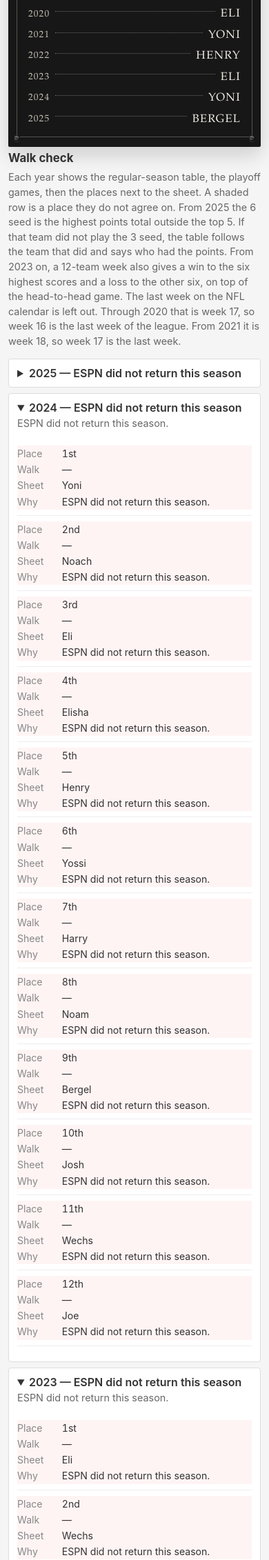
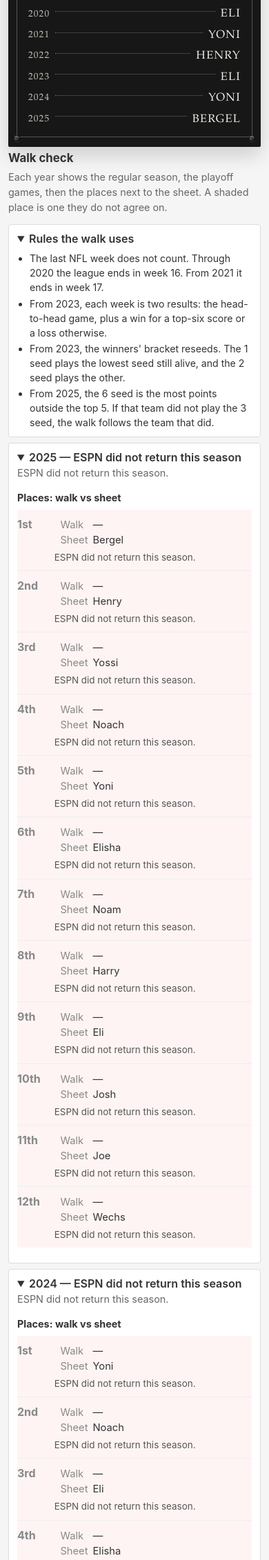
Before and after one commit to ewint814/ESPN_fantasy_football_live_standings, a Flask app: page /history in a window 390 px wide, after a click on "Rules the walk uses". Shown: the part 511-2773 px from the top of the page at 69% size. Run offline with Flask 3, Linux system fonts and the light colour scheme.

Commit message:
Reseed the winners' bracket from 2023 and make the walk check readable on a phone.
After the first playoff week, the 1 seed plays the lowest seed still alive and the 2 seed plays the other. 2025 only fits that bracket, and 2022 only fits the fixed one.

On a phone the tables become lists: a seed and team per line, games as two-line scoreboards with the winner in bold, and places that only spell out walk and sheet when they differ.

Co-authored-by: Eliav Winton <ewint814@users.noreply.github.com>

```diff
--- a/templates/history.html
+++ b/templates/history.html
@@ -280,54 +280,131 @@
             font-variant-numeric: tabular-nums;
         }
 
+        .debug .phone-list {
+            display: none;
+            list-style: none;
+            margin: 6px 0 14px;
+            padding: 0;
+            font-size: 1em;
+        }
+
+        .debug .phone-list li {
+            margin: 0;
+            padding: 9px 0;
+            border-bottom: 1px solid #eee;
+        }
+
+        .debug .phone-list li:last-child {
+            border-bottom: 0;
+        }
+
+        .phone-head {
+            display: flex;
+            align-items: baseline;
+            gap: 10px;
+        }
+
+        .phone-seed {
+            flex: 0 0 auto;
+            min-width: 1.6em;
+            text-align: center;
+            font-weight: 700;
+            font-size: 1.05em;
+            font-variant-numeric: tabular-nums;
+        }
+
+        .phone-seed.out {
+            color: #bbb;
+            font-weight: 500;
+        }
+
+        .phone-name {
+            font-weight: 600;
+            font-size: 1em;
+        }
+
+        .phone-sub {
+            color: #666;
+            font-size: 0.86em;
+            margin: 2px 0 0 calc(1.6em + 10px);
+            font-variant-numeric: tabular-nums;
+        }
+
+        .phone-note {
+            color: #8a5a00;
+            font-size: 0.84em;
+            margin: 3px 0 0 calc(1.6em + 10px);
+        }
+
+        .phone-game {
+            display: grid;
+            grid-template-columns: 1fr auto;
+            gap: 3px 12px;
+            font-size: 0.95em;
+        }
+
+        .phone-game .score {
+            text-align: right;
+            font-variant-numeric: tabular-nums;
+            white-space: nowrap;
+        }
+
+        .phone-game .won {
+            font-weight: 700;
+        }
+
+        .phone-game .lost {
+            color: #777;
+        }
+
+        .phone-place.diff {
+            background: #fff4f4;
+            margin: 0 -12px;
+            padding-left: 12px;
+            padding-right: 12px;
+        }
+
+        .phone-place .phone-head {
+            gap: 8px;
+        }
+
+        .phone-place .place {
+            flex: 0 0 3.4em;
+            font-weight: 700;
+        }
+
+        .phone-place .pair {
+            font-size: 0.92em;
+        }
+
+        .phone-place .k {
+            color: #888;
+            display: inline-block;
+            min-width: 3.2em;
+        }
+
+        .phone-place .why {
+            color: #555;
+            font-size: 0.84em;
+            margin: 4px 0 0 calc(3.4em + 8px);
+        }
+
+        .match {
+            color: #2e7d32;
+            font-size: 0.84em;
+        }
+
         @media (max-width: 640px) {
-            .check-table {
-                min-width: 0;
-            }
-
-            .check-table thead {
+            .table-wrap {
                 display: none;
             }
 
-            .check-table tr {
+            .debug .phone-list {
                 display: block;
-                padding: 8px 0;
-                border-bottom: 1px solid #eee;
             }
 
-            .check-table td {
-                display: block;
-                border: 0;
-                padding: 1px 0;
-            }
-
-            .check-table td[data-label]::before {
-                content: attr(data-label);
-                color: #888;
-                display: inline-block;
-                min-width: 4.6em;
-            }
-
-            .check-table td[data-label="Note"]:empty,
-            .check-table td[data-label="Why"]:empty {
-                display: none;
-            }
-
-            .check-table tr.game {
-                display: flex;
-                flex-wrap: wrap;
-                gap: 0.2em 0.55em;
-                align-items: baseline;
-            }
-
-            .check-table tr.game td {
-                display: inline;
-                width: auto;
-                padding: 0;
-            }
-
-            .check-table tr.game td::before {
-                content: none;
+            .week-label {
+                margin-top: 14px;
             }
         }
 
@@ -497,12 +574,34 @@
 
         <section class="debug" aria-label="Walk check">
             <h2>Walk check</h2>
-            <p class="note">Each year shows the regular-season table, the playoff games, then the places next to the sheet. A shaded row is a place they do not agree on. From 2025 the 6 seed is the highest points total outside the top 5. If that team did not play the 3 seed, the table follows the team that did and says who had the points. From 2023 on, a 12-team week also gives a win to the six highest scores and a loss to the other six, on top of the head-to-head game. The last week on the NFL calendar is left out. Through 2020 that is week 17, so week 16 is the last week of the league. From 2021 it is week 18, so week 17 is the last week.</p>
+            <p class="note">Each year shows the regular season, the playoff games, then the places next to the sheet. A shaded place is one they do not agree on.</p>
+            <details class="rules">
+                <summary>Rules the walk uses</summary>
+                <ul>
+                    <li>The last NFL week does not count. Through 2020 the league ends in week 16. From 2021 it ends in week 17.</li>
+                    <li>From 2023, each week is two results: the head-to-head game, plus a win for a top-six score or a loss otherwise.</li>
+                    <li>From 2023, the winners' bracket reseeds. The 1 seed plays the lowest seed still alive, and the 2 seed plays the other.</li>
+                    <li>From 2025, the 6 seed is the most points outside the top 5. If that team did not play the 3 seed, the walk follows the team that did.</li>
+                </ul>
+            </details>
             {% for check in checks or [] %}
             <details{% if check.differs %} open{% endif %}>
                 <summary>{{ check.summary }}</summary>
                 <p class="note walk-line">{{ check.walk_line }}</p>
                 {% if check.seeds %}
+                <p class="week-label">Regular season</p>
+                <ul class="phone-list">
+                    {% for seed in check.seeds %}
+                    <li>
+                        <div class="phone-head">
+                            <span class="phone-seed{% if seed.seed == '—' %} out{% endif %}">{{ seed.seed }}</span>
+                            <span class="phone-name">{{ seed.who }}</span>
+                        </div>
+                        <div class="phone-sub">{{ seed.record }} · {{ seed.points }} pts · #{{ seed.rank }} by record</div>
+                        {% if seed.note %}<div class="phone-note">{{ seed.note }}</div>{% endif %}
+                    </li>
+                    {% endfor %}
+                </ul>
                 <div class="table-wrap">
                     <table class="check-table">
                         <thead>
@@ -532,6 +631,16 @@
                 {% endif %}
                 {% for week in check.weeks %}
                 <p class="week-label">{{ week.label }}</p>
+                <ul class="phone-list">
+                    {% for game in week.games %}
+                    <li class="phone-game">
+                        <span class="{% if game.winner == 'home' %}won{% elif game.winner == 'away' %}lost{% endif %}">{{ game.home }}</span>
+                        <span class="score {% if game.winner == 'home' %}won{% elif game.winner == 'away' %}lost{% endif %}">{{ game.home_score }}</span>
+                        <span class="{% if game.winner == 'away' %}won{% elif game.winner == 'home' %}lost{% endif %}">{{ game.away }}</span>
+                        <span class="score {% if game.winner == 'away' %}won{% elif game.winner == 'home' %}lost{% endif %}">{{ game.away_score }}</span>
+                    </li>
+                    {% endfor %}
+                </ul>
                 <div class="table-wrap">
                     <table class="check-table">
                         <thead>
@@ -556,6 +665,25 @@
                 </div>
                 {% endfor %}
                 {% if check.rows %}
+                <p class="week-label">Places: walk vs sheet</p>
+                <ul class="phone-list">
+                    {% for row in check.rows %}
+                    <li class="phone-place{% if row.differs %} diff{% endif %}">
+                        <div class="phone-head">
+                            <span class="place">{{ row.label }}</span>
+                            <span class="pair">
+                                {% if not row.differs %}
+                                {{ row.walk }} <span class="match">✓ sheet</span>
+                                {% else %}
+                                <span class="k">Walk</span>{{ row.walk }}<br>
+                                <span class="k">Sheet</span>{{ row.sheet }}
+                                {% endif %}
+                            </span>
+                        </div>
+                        {% if row.differs and row.why %}<div class="why">{{ row.why }}</div>{% endif %}
+                    </li>
+                    {% endfor %}
+                </ul>
                 <div class="table-wrap">
                     <table class="check-table">
                         <thead>
```
Also changed, not shown: bracket.py (+21 -4 lines), espn_history.py (+31 -9 lines), tests/test_bracket.py (+49 -0 lines).
